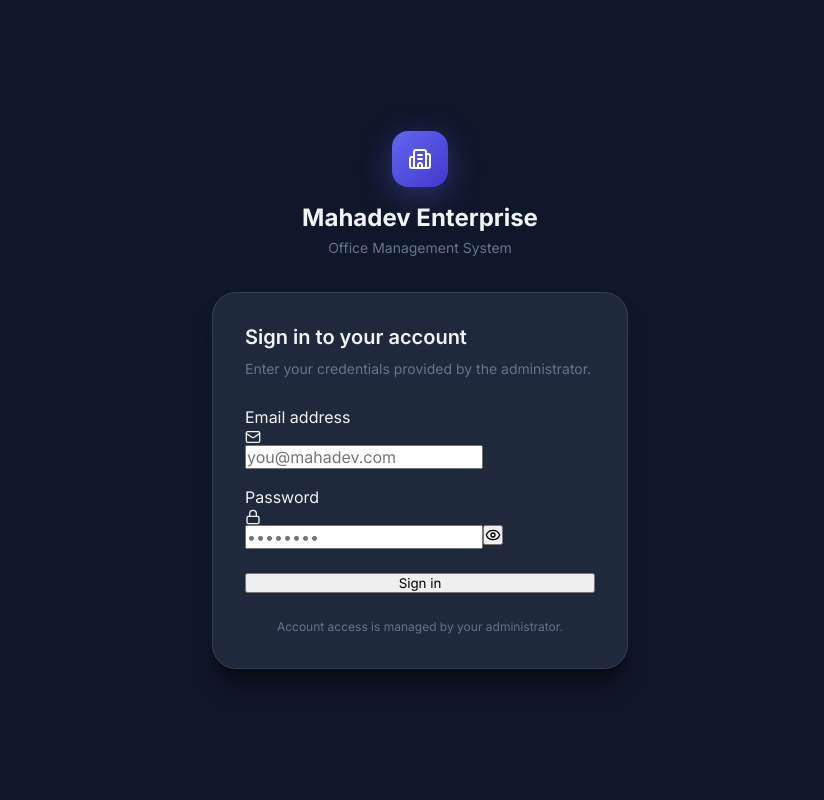
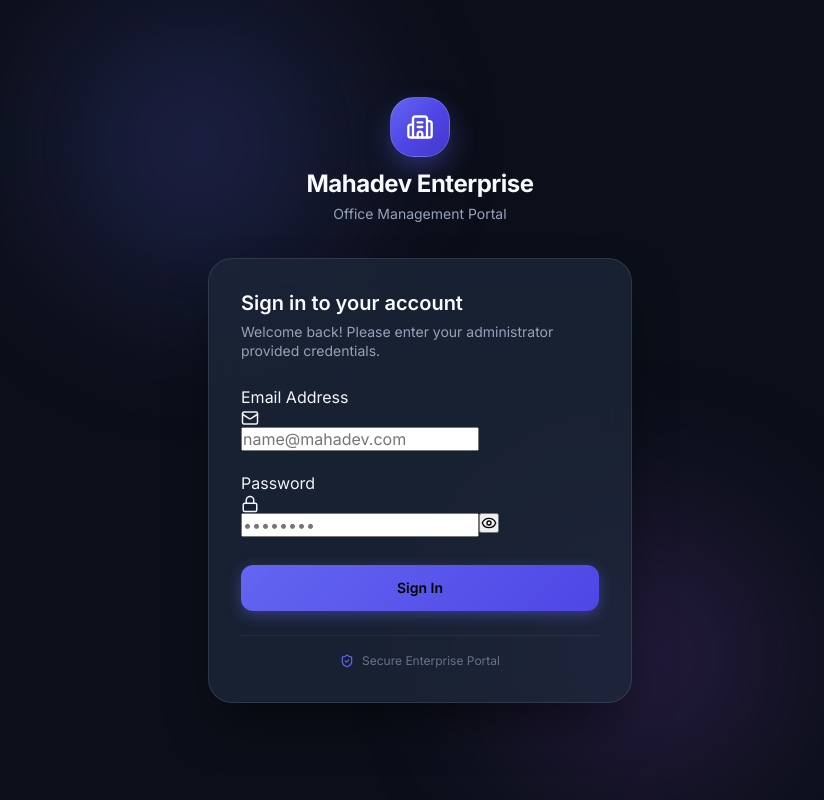
Before and after one commit to Deepak5310/MahadevEnt, a React (Vite) app: page /login in a window 1280 px wide. Shown: the whole page, without its empty margins (220-1044 px from the left). Built offline with nearby package versions, Linux system fonts and the light colour scheme; no server answers.

Commit message:
fix: auto-repair missing profiles and overhaul login UI styling
Signed-off-by: Deepak5310 <37282143+Deepak5310@users.noreply.github.com>

```diff
--- a/src/components/ui/ui.css
+++ b/src/components/ui/ui.css
@@ -118,7 +118,8 @@
 .field {
   display: flex;
   flex-direction: column;
-  gap: var(--space-1);
+  gap: var(--space-2);
+  width: 100%;
 }
 
 .field-label {
@@ -136,6 +137,7 @@
   position: relative;
   display: flex;
   align-items: center;
+  width: 100%;
 }
 
 .input-icon-left {
@@ -145,6 +147,8 @@
   pointer-events: none;
   display: flex;
   align-items: center;
+  justify-content: center;
+  z-index: 2;
 }
 
 .input-icon-right {
@@ -153,43 +157,63 @@
   color: var(--color-text-muted);
   display: flex;
   align-items: center;
+  justify-content: center;
+  z-index: 2;
 }
 
 .input {
   width: 100%;
-  height: 2.5rem;
-  padding: 0 var(--space-3);
+  height: 2.75rem;
+  padding: 0 var(--space-4);
   background-color: var(--color-bg-elevated);
   border: 1px solid var(--color-border);
-  border-radius: var(--radius-md);
+  border-radius: var(--radius-lg);
   color: var(--color-text-primary);
   font-family: var(--font-sans);
   font-size: var(--text-sm);
+  line-height: var(--leading-normal);
   transition:
     border-color var(--transition-fast),
-    box-shadow var(--transition-fast);
+    box-shadow var(--transition-fast),
+    background-color var(--transition-fast);
   outline: none;
+  box-sizing: border-box;
+  appearance: none;
+  -webkit-appearance: none;
+}
+
+/* Prevent browser autofill from ruining dark theme */
+.input:-webkit-autofill,
+.input:-webkit-autofill:hover,
+.input:-webkit-autofill:focus,
+.input:-webkit-autofill:active {
+  -webkit-text-fill-color: var(--color-text-primary) !important;
+  -webkit-box-shadow: 0 0 0px 1000px #273449 inset !important;
+  transition: background-color 5000s ease-in-out 0s;
+  border-color: var(--color-primary-500) !important;
 }
 
 .input::placeholder {
   color: var(--color-text-muted);
+  opacity: 0.7;
 }
 
 .input:focus {
   border-color: var(--color-primary-500);
-  box-shadow: 0 0 0 3px rgba(99, 102, 241, 0.15);
+  background-color: var(--color-bg-surface);
+  box-shadow: 0 0 0 3px rgba(99, 102, 241, 0.25);
 }
 
 .input--error {
-  border-color: var(--color-error);
+  border-color: var(--color-error) !important;
 }
 
 .input--error:focus {
-  box-shadow: 0 0 0 3px rgba(239, 68, 68, 0.15);
+  box-shadow: 0 0 0 3px rgba(239, 68, 68, 0.25) !important;
 }
 
-.input--with-left  { padding-left: 2.5rem; }
-.input--with-right { padding-right: 2.5rem; }
+.input--with-left  { padding-left: 2.75rem !important; }
+.input--with-right { padding-right: 2.75rem !important; }
 
 .input--password-toggle {
   position: absolute;
@@ -200,12 +224,16 @@
   cursor: pointer;
   display: flex;
   align-items: center;
-  padding: 0;
-  transition: color var(--transition-fast);
+  justify-content: center;
+  padding: var(--space-1);
+  border-radius: var(--radius-sm);
+  transition: color var(--transition-fast), background-color var(--transition-fast);
+  z-index: 3;
 }
 
 .input--password-toggle:hover {
-  color: var(--color-text-secondary);
+  color: var(--color-text-primary);
+  background-color: rgba(255, 255, 255, 0.05);
 }
 
 .field-error {
--- a/src/pages/LoginPage.tsx
+++ b/src/pages/LoginPage.tsx
@@ -3,7 +3,7 @@ import { Navigate, useNavigate } from 'react-router-dom'
 import { useForm } from 'react-hook-form'
 import { zodResolver } from '@hookform/resolvers/zod'
 import { z } from 'zod'
-import { Building2, Mail, Lock } from 'lucide-react'
+import { Building2, Mail, Lock, AlertCircle, ShieldCheck } from 'lucide-react'
 import { authService } from '../services/authService'
 import { useAuthStore } from '../stores/useAuthStore'
 import { Button } from '../components/ui/Button'
@@ -18,10 +18,7 @@ const loginSchema = z.object({
 type LoginForm = z.infer<typeof loginSchema>
 
 /**
- * LoginPage — Email + password login form backed by Supabase Auth.
- *
- * Admin controls all accounts — no self-registration, no forgot-password.
- * If a session already exists (e.g., back-button after login), redirects immediately.
+ * LoginPage — Modern Glassmorphism Login Interface.
  */
 export default function LoginPage() {
   const navigate        = useNavigate()
@@ -35,7 +32,7 @@ export default function LoginPage() {
     formState: { errors, isSubmitting },
   } = useForm<LoginForm>({ resolver: zodResolver(loginSchema) })
 
-  // Already logged in — skip the login page
+  // Redirect if already authenticated
   if (!isInitializing && isAuthenticated) {
     return <Navigate to="/dashboard" replace />
   }
@@ -53,82 +50,145 @@ export default function LoginPage() {
   return (
     <div
       style={{
+        position:        'relative',
         display:         'flex',
         flexDirection:   'column',
         alignItems:      'center',
         justifyContent:  'center',
         minHeight:       '100dvh',
+        width:           '100%',
         padding:         'var(--space-6)',
-        background:      'var(--color-bg-base)',
+        backgroundColor: '#0b0f19',
+        overflow:        'hidden',
       }}
     >
-      {/* Brand */}
-      <div style={{ display: 'flex', flexDirection: 'column', alignItems: 'center', gap: 'var(--space-4)', marginBottom: 'var(--space-8)' }}>
+      {/* Dynamic Background Glow Orbs */}
       <div
         style={{
-            width: '3.5rem', height: '3.5rem',
-            borderRadius: 'var(--radius-xl)',
-            background: 'linear-gradient(135deg, var(--color-primary-500), var(--color-primary-700))',
-            display: 'flex', alignItems: 'center', justifyContent: 'center',
-            boxShadow: '0 8px 32px rgba(99,102,241,0.35)',
+          position:     'absolute',
+          top:          '-10%',
+          left:         '15%',
+          width:        '450px',
+          height:       '450px',
+          borderRadius: '50%',
+          background:   'radial-gradient(circle, rgba(99, 102, 241, 0.25) 0%, rgba(99, 102, 241, 0) 70%)',
+          filter:       'blur(60px)',
+          pointerEvents:'none',
+        }}
+      />
+      <div
+        style={{
+          position:     'absolute',
+          bottom:       '-10%',
+          right:        '15%',
+          width:        '450px',
+          height:       '450px',
+          borderRadius: '50%',
+          background:   'radial-gradient(circle, rgba(168, 85, 247, 0.2) 0%, rgba(168, 85, 247, 0) 70%)',
+          filter:       'blur(60px)',
+          pointerEvents:'none',
+        }}
+      />
+
+      {/* Main Container */}
+      <div
+        style={{
+          position:  'relative',
+          zIndex:    1,
+          width:     '100%',
+          maxWidth:  '26.5rem',
+          display:   'flex',
+          flexDirection: 'column',
+          alignItems: 'center',
         }}
       >
-          <Building2 size={24} color="#fff" />
+        {/* Brand Logo & Header */}
+        <div style={{ display: 'flex', flexDirection: 'column', alignItems: 'center', gap: 'var(--space-3)', marginBottom: 'var(--space-8)' }}>
+          <div
+            style={{
+              width:          '3.75rem',
+              height:         '3.75rem',
+              borderRadius:   'var(--radius-2xl)',
+              background:     'linear-gradient(135deg, #6366f1 0%, #4f46e5 50%, #4338ca 100%)',
+              display:        'flex',
+              alignItems:     'center',
+              justifyContent: 'center',
+              boxShadow:      '0 12px 30px -4px rgba(99, 102, 241, 0.45)',
+              border:         '1px solid rgba(255, 255, 255, 0.15)',
+            }}
+          >
+            <Building2 size={28} color="#ffffff" />
           </div>
           <div style={{ textAlign: 'center' }}>
-          <h1 style={{ fontSize: 'var(--text-2xl)', fontWeight: 'var(--weight-bold)', color: 'var(--color-text-primary)', marginBottom: 'var(--space-1)' }}>
+            <h1
+              style={{
+                fontSize:      'var(--text-2xl)',
+                fontWeight:    'var(--weight-bold)',
+                color:         '#f8fafc',
+                letterSpacing: '-0.02em',
+                marginBottom:  '0.25rem',
+              }}
+            >
               Mahadev Enterprise
             </h1>
-          <p style={{ fontSize: 'var(--text-sm)', color: 'var(--color-text-muted)' }}>
-            Office Management System
+            <p style={{ fontSize: 'var(--text-sm)', color: '#94a3b8', fontWeight: 'var(--weight-regular)' }}>
+              Office Management Portal
             </p>
           </div>
         </div>
 
-      {/* Login card */}
+        {/* Card */}
         <div
           style={{
-          width: '100%', maxWidth: '26rem',
-          background: 'var(--color-bg-surface)',
-          border: '1px solid var(--color-border)',
-          borderRadius: 'var(--radius-2xl)',
-          padding: 'var(--space-8)',
-          boxShadow: 'var(--shadow-xl)',
+            width:           '100%',
+            backgroundColor: 'rgba(30, 41, 59, 0.75)',
+            backdropFilter:  'blur(16px)',
+            WebkitBackdropFilter: 'blur(16px)',
+            border:          '1px solid rgba(255, 255, 255, 0.1)',
+            borderRadius:    'var(--radius-2xl)',
+            padding:         'var(--space-8)',
+            boxShadow:       '0 25px 50px -12px rgba(0, 0, 0, 0.5)',
           }}
         >
-        <h2 style={{ fontSize: 'var(--text-xl)', fontWeight: 'var(--weight-semibold)', color: 'var(--color-text-primary)', marginBottom: 'var(--space-2)' }}>
+          <div style={{ marginBottom: 'var(--space-6)' }}>
+            <h2 style={{ fontSize: 'var(--text-xl)', fontWeight: 'var(--weight-semibold)', color: '#f8fafc', marginBottom: '0.35rem' }}>
               Sign in to your account
             </h2>
-        <p style={{ fontSize: 'var(--text-sm)', color: 'var(--color-text-muted)', marginBottom: 'var(--space-6)' }}>
-          Enter your credentials provided by the administrator.
+            <p style={{ fontSize: 'var(--text-sm)', color: '#94a3b8', lineHeight: '1.4' }}>
+              Welcome back! Please enter your administrator provided credentials.
             </p>
+          </div>
 
-        {/* Server-level error */}
+          {/* Server Error Alert */}
           {serverError && (
             <div
               role="alert"
               style={{
-              marginBottom: 'var(--space-4)',
-              padding: 'var(--space-3) var(--space-4)',
-              background: 'rgba(239,68,68,0.1)',
-              border: '1px solid rgba(239,68,68,0.25)',
-              borderRadius: 'var(--radius-md)',
-              fontSize: 'var(--text-sm)',
-              color: '#f87171',
+                marginBottom:    'var(--space-5)',
+                padding:         'var(--space-3) var(--space-4)',
+                backgroundColor: 'rgba(239, 68, 68, 0.12)',
+                border:          '1px solid rgba(239, 68, 68, 0.3)',
+                borderRadius:    'var(--radius-lg)',
+                fontSize:        'var(--text-sm)',
+                color:           '#fca5a5',
+                display:         'flex',
+                alignItems:      'flex-start',
+                gap:             'var(--space-3)',
               }}
             >
-            {serverError}
+              <AlertCircle size={18} style={{ flexShrink: 0, marginTop: '2px', color: '#f87171' }} />
+              <div style={{ flex: 1 }}>{serverError}</div>
             </div>
           )}
 
           {/* Form */}
-        <form onSubmit={handleSubmit(onSubmit)} noValidate style={{ display: 'flex', flexDirection: 'column', gap: 'var(--space-4)' }}>
+          <form onSubmit={handleSubmit(onSubmit)} noValidate style={{ display: 'flex', flexDirection: 'column', gap: 'var(--space-5)' }}>
             <Input
-            label="Email address"
+              label="Email Address"
               type="email"
-            placeholder="you@mahadev.com"
+              placeholder="name@mahadev.com"
               autoComplete="email"
-            leftIcon={<Mail size={16} />}
+              leftIcon={<Mail size={18} />}
               error={errors.email?.message}
               required
               {...register('email')}
@@ -139,7 +199,7 @@ export default function LoginPage() {
               type="password"
               placeholder="••••••••"
               autoComplete="current-password"
-            leftIcon={<Lock size={16} />}
+              leftIcon={<Lock size={18} />}
               error={errors.password?.message}
               required
               {...register('password')}
@@ -149,16 +209,41 @@ export default function LoginPage() {
               type="submit"
               variant="primary"
               fullWidth
+              size="lg"
               loading={isSubmitting}
-            style={{ marginTop: 'var(--space-2)' }}
+              style={{
+                marginTop:       'var(--space-2)',
+                height:          '2.875rem',
+                borderRadius:    'var(--radius-lg)',
+                fontSize:        'var(--text-sm)',
+                fontWeight:      'var(--weight-semibold)',
+                background:      'linear-gradient(135deg, #6366f1 0%, #4f46e5 100%)',
+                boxShadow:       '0 4px 14px 0 rgba(99, 102, 241, 0.4)',
+                border:          'none',
+              }}
             >
-            Sign in
+              Sign In
             </Button>
           </form>
 
-        <p style={{ marginTop: 'var(--space-6)', textAlign: 'center', fontSize: 'var(--text-xs)', color: 'var(--color-text-muted)' }}>
-          Account access is managed by your administrator.
-        </p>
+          {/* Card Footer Info */}
+          <div
+            style={{
+              marginTop:       'var(--space-6)',
+              paddingTop:      'var(--space-4)',
+              borderTop:       '1px solid rgba(255, 255, 255, 0.06)',
+              display:         'flex',
+              alignItems:      'center',
+              justifyContent:  'center',
+              gap:             'var(--space-2)',
+              fontSize:        'var(--text-xs)',
+              color:           '#64748b',
+            }}
+          >
+            <ShieldCheck size={14} color="#6366f1" />
+            <span>Secure Enterprise Portal</span>
+          </div>
+        </div>
       </div>
     </div>
   )
```
Also changed, not shown: src/services/authService.ts (+33 -5 lines). Lines whose indentation alone changed are shown as unchanged.
